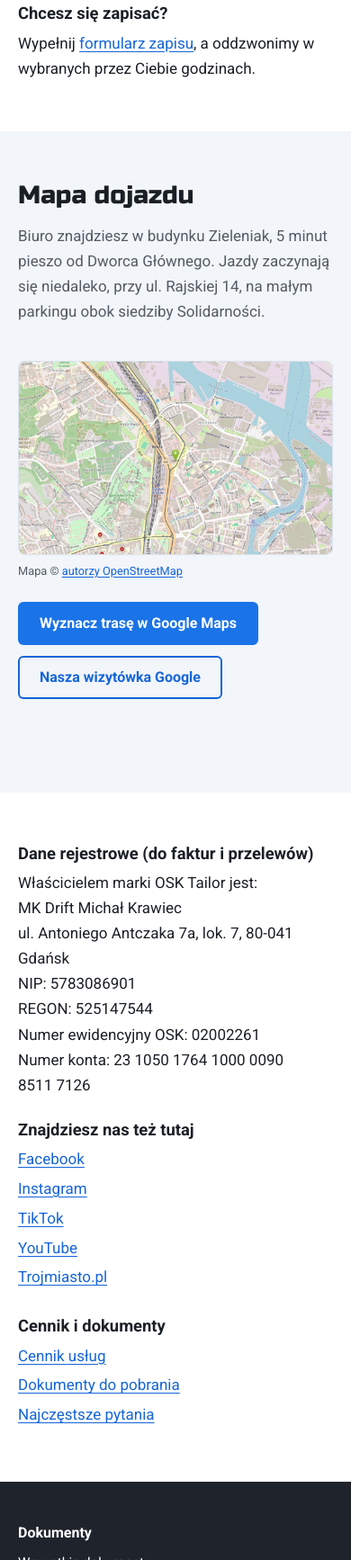
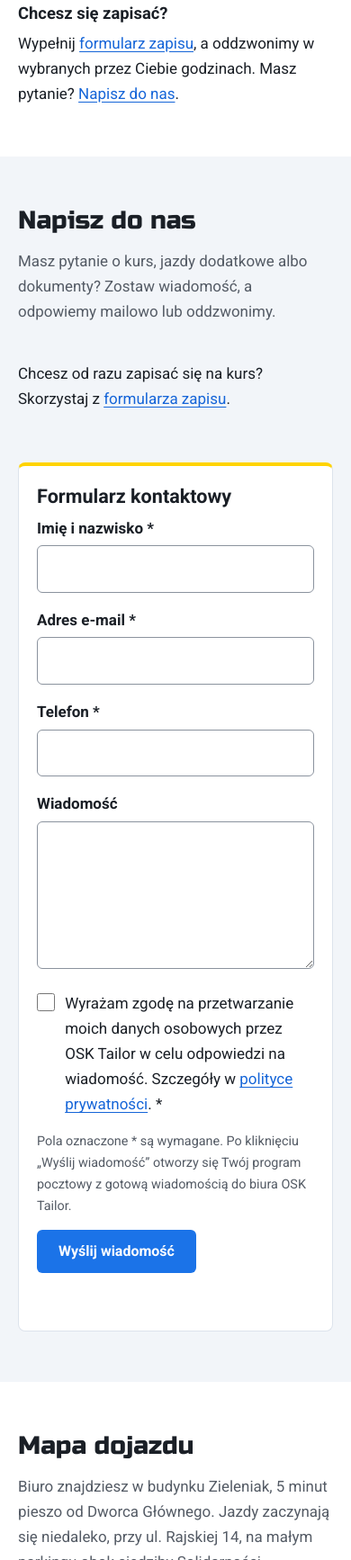
Before and after one commit to GKunc/osktailor, a plain HTML site: page src/kontakt/index.html in a window 390 px wide. Shown: the part 885-2619 px from the top of the page at 90% size. Drawn offline with Linux system fonts and the light colour scheme.

Commit message:
Add a contact form to Kontakt
Same fields as the old osktailor.pl contact form (name, e-mail, phone,
message, consent). main.js now handles every form.js-form, so both forms use
the temporary mailto fallback until Formspree is connected; privacy policy
and switching notes in brief/formularz/ cover both forms.

Co-Authored-By: Claude Opus 5.5 <noreply@anthropic.com>

```diff
--- a/src/css/styles.css
+++ b/src/css/styles.css
@@ -267,8 +267,10 @@ article figure img { display:block; border-radius:var(--radius); }
 .form-card h2 { font-size:clamp(1.35rem, 1rem + 1.2vw, 1.75rem); max-width:none; }
 .field { margin:0 0 1rem; }
 .field label { display:block; font-weight:700; margin-bottom:.35rem; }
-.field input, .field select { width:100%; font:inherit; color:var(--text); background:var(--bg); border:1px solid #8b939e; border-radius:6px; padding:.7rem .8rem; min-height:2.9rem; }
-.field input:focus-visible, .field select:focus-visible { outline:3px solid var(--yellow); outline-offset:1px; border-color:var(--accent); }
+.field input, .field select, .field textarea { width:100%; font:inherit; color:var(--text); background:var(--bg); border:1px solid #8b939e; border-radius:6px; padding:.7rem .8rem; min-height:2.9rem; }
+.field input:focus-visible, .field select:focus-visible, .field textarea:focus-visible { outline:3px solid var(--yellow); outline-offset:1px; border-color:var(--accent); }
+.field textarea { resize:vertical; min-height:8rem; }
+.signup-text h2:first-child { margin-top:0; }
 .optional { font-weight:400; color:var(--muted); }
 .field-check { display:flex; gap:.7rem; align-items:flex-start; }
 .field-check input { width:1.25rem; height:1.25rem; min-height:0; margin:.2rem 0 0; flex:none; accent-color:var(--accent); }
--- a/src/js/main.js
+++ b/src/js/main.js
@@ -11,15 +11,14 @@
     nav.addEventListener('click', (e) => { if (e.target.closest('a')) set(false); });
   }
 
-  const form = document.getElementById('lead-form');
-  const status = document.getElementById('form-status');
-  if (!form || !status) return;
-
+  // Forms (sign-up on Zapisy, contact on Kontakt): any <form class="js-form"> with a .form-status inside.
+  // Until a form service is connected, action="mailto:…" opens the visitor's e-mail app
+  // with the answers filled in, so no message gets lost.
+  document.querySelectorAll('form.js-form').forEach((form) => {
+    const status = form.querySelector('.form-status');
+    if (!status) return;
     // Messages live in data-msg-* attributes on the form so they can be translated in HTML.
     const msg = (key) => form.dataset['msg' + key[0].toUpperCase() + key.slice(1)] || '';
-
-  // Until a form service is connected, action="mailto:…" opens the visitor's e-mail app
-  // with the answers filled in, so no sign-up gets lost.
     const mailto = form.getAttribute('action').startsWith('mailto:');
 
     form.addEventListener('submit', async (e) => {
@@ -52,4 +51,5 @@
         status.textContent = msg('error');
       }
     });
+  });
 })();
--- a/src/kontakt/index.html
+++ b/src/kontakt/index.html
@@ -71,12 +71,57 @@
         </div>
         <div>
           <h2 class="h3">Chcesz się zapisać?</h2>
-          <p>Wypełnij <a href="../zapisy/">formularz zapisu</a>, a oddzwonimy w wybranych przez Ciebie godzinach.</p>
+          <p>Wypełnij <a href="../zapisy/">formularz zapisu</a>, a oddzwonimy w wybranych przez Ciebie godzinach. Masz pytanie? <a href="#napisz">Napisz do nas</a>.</p>
         </div>
       </div>
     </section>
 
-    <section class="section band" id="dojazd">
+    <section class="section band signup" id="napisz">
+      <div class="signup-text">
+        <h2>Napisz do nas</h2>
+        <p class="section-intro">Masz pytanie o kurs, jazdy dodatkowe albo dokumenty? Zostaw wiadomość, a odpowiemy mailowo lub oddzwonimy.</p>
+        <p>Chcesz od razu zapisać się na kurs? Skorzystaj z <a href="../zapisy/">formularza zapisu</a>.</p>
+      </div>
+      <div class="form-card">
+        <h2 class="h3">Formularz kontaktowy</h2>
+        <form id="contact-form" class="js-form" action="mailto:biuro@osktailor.pl?subject=Wiadomo%C5%9B%C4%87%20ze%20strony%20osktailor.pl" method="post" enctype="text/plain"
+          data-msg-sending="Wysyłamy wiadomość…"
+          data-msg-mailto="Otworzyliśmy Twój program pocztowy z gotową wiadomością do biura. Wystarczy ją wysłać. Jeśli program się nie otworzył, zadzwoń: 725 563 155 lub napisz na biuro@osktailor.pl."
+          data-msg-success="Dziękujemy! Wiadomość dotarła do biura OSK Tailor. Odpowiemy najszybciej, jak to możliwe."
+          data-msg-error="Nie udało się wysłać wiadomości. Spróbuj ponownie albo zadzwoń: 725 563 155.">
+          <input type="hidden" name="_subject" value="Wiadomość ze strony osktailor.pl">
+          <div class="field">
+            <label for="c-name">Imię i nazwisko <span aria-hidden="true">*</span></label>
+            <input id="c-name" name="imie_i_nazwisko" type="text" autocomplete="name" required>
+          </div>
+          <div class="field">
+            <label for="c-email">Adres e-mail <span aria-hidden="true">*</span></label>
+            <input id="c-email" name="email" type="email" autocomplete="email" required>
+          </div>
+          <div class="field">
+            <label for="c-phone">Telefon <span aria-hidden="true">*</span></label>
+            <input id="c-phone" name="telefon" type="tel" autocomplete="tel" inputmode="tel" required>
+          </div>
+          <div class="field">
+            <label for="c-message">Wiadomość</label>
+            <textarea id="c-message" name="wiadomosc" rows="5"></textarea>
+          </div>
+          <div class="field field-hp" aria-hidden="true">
+            <label for="c-gotcha">Nie wypełniaj tego pola</label>
+            <input id="c-gotcha" name="_gotcha" type="text" tabindex="-1" autocomplete="off">
+          </div>
+          <div class="field field-check">
+            <input id="c-consent" name="zgoda" type="checkbox" value="tak" required>
+            <label for="c-consent">Wyrażam zgodę na przetwarzanie moich danych osobowych przez OSK Tailor w celu odpowiedzi na wiadomość. Szczegóły w <a href="../privacy.html">polityce prywatności</a>. <span aria-hidden="true">*</span></label>
+          </div>
+          <p class="note">Pola oznaczone * są wymagane. Po kliknięciu „Wyślij wiadomość” otworzy się Twój program pocztowy z gotową wiadomością do biura OSK Tailor.</p>
+          <button class="btn" type="submit">Wyślij wiadomość</button>
+          <p class="form-status" role="status" aria-live="polite"></p>
+        </form>
+      </div>
+    </section>
+
+    <section class="section" id="dojazd">
       <h2>Mapa dojazdu</h2>
       <p class="section-intro">Biuro znajdziesz w budynku Zieleniak, 5 minut pieszo od Dworca Głównego. Jazdy zaczynają się niedaleko, przy ul. Rajskiej 14, na małym parkingu obok siedziby Solidarności.</p>
       <figure class="map">
@@ -88,7 +133,7 @@
       <p class="contact-actions"><a class="btn" href="https://www.google.com/maps/dir/?api=1&amp;destination=54.358566%2C18.646852" rel="noopener">Wyznacz trasę w Google Maps</a> <a class="btn btn-outline" href="https://share.google/oarLvjTelRbrn5q8C" rel="noopener">Nasza wizytówka Google</a></p>
     </section>
 
-    <section class="section">
+    <section class="section band">
       <div class="contact-grid no-rule">
         <div>
           <h2 class="h3">Dane rejestrowe (do faktur i przelewów)</h2>
```
Also changed, not shown: brief/formularz/privacy-akapity-formularz.html (+2 -2 lines), brief/formularz/zapisy-z-formularzem.html (+1 -1 lines), src/privacy.html (+1 -1 lines), src/zapisy/index.html (+1 -1 lines), 1 other file. Lines whose indentation alone changed are shown as unchanged.
